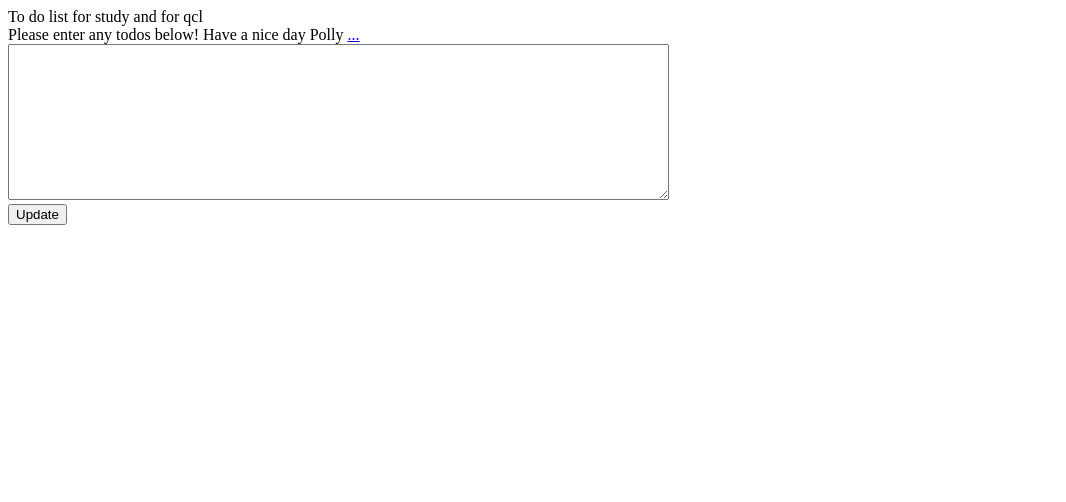
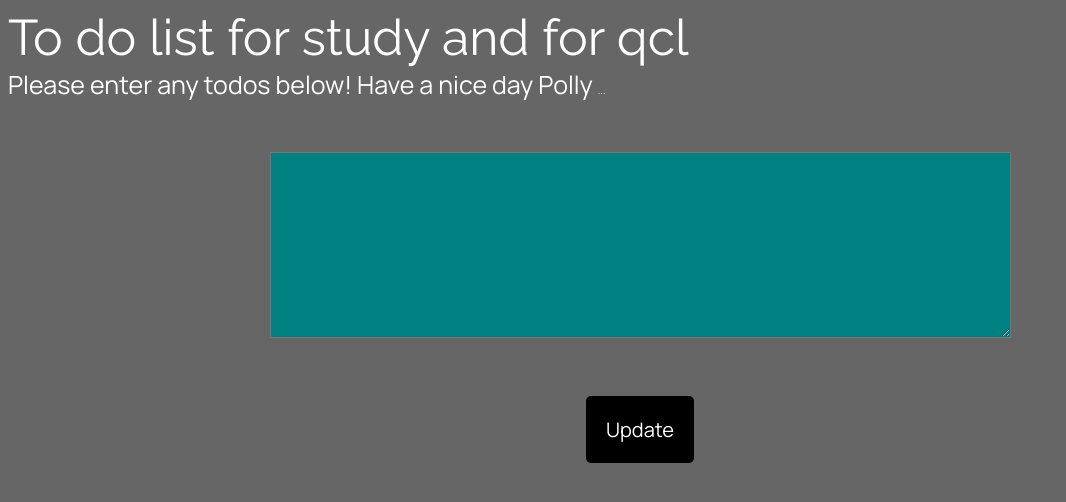
Before and after one commit to PollyLesterSmith/todo-using-mongo, a website: page index-mongo.html in a window 1280 px wide. Shown: the whole page, without its empty margins (0-1066 px from the left). Drawn offline with Linux system fonts and the light colour scheme; a web font is replaced by a local one.

Commit message:
More testing async 3

```diff
--- a/index-mongo.html
+++ b/index-mongo.html
@@ -2,7 +2,7 @@
 <html>
     <head>
         <title>To do list for study and for qcl</title>
-        <!-- <link rel="stylesheet" href="todostyle.css"> -->
+        <link rel="stylesheet" href="todostyle.css">
         <link rel="stylesheet"
           href="https://fonts.googleapis.com/css?family=Raleway">
           <link rel="stylesheet"
```
